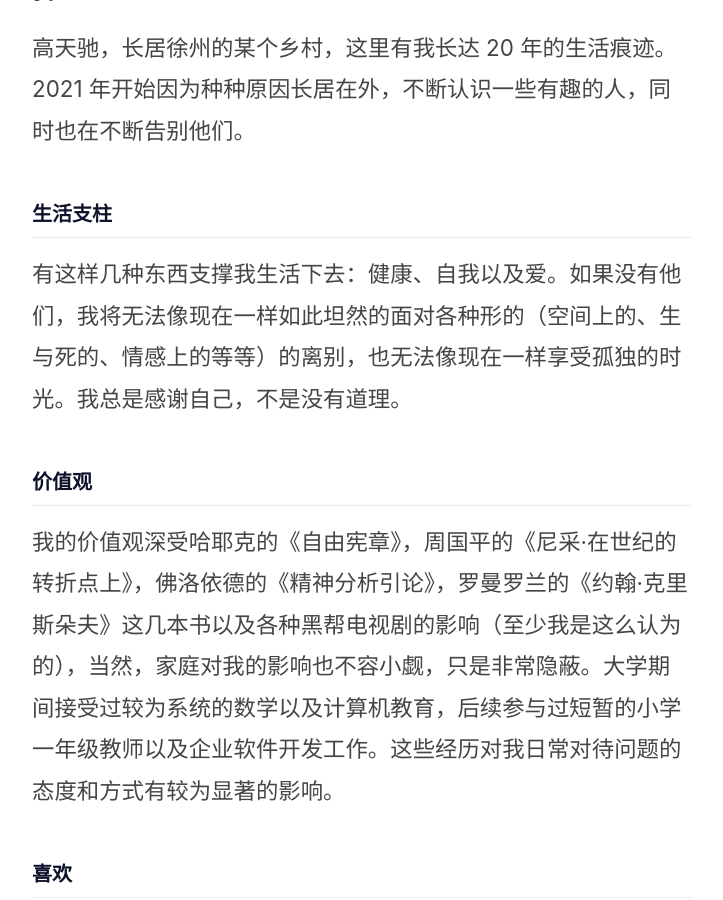
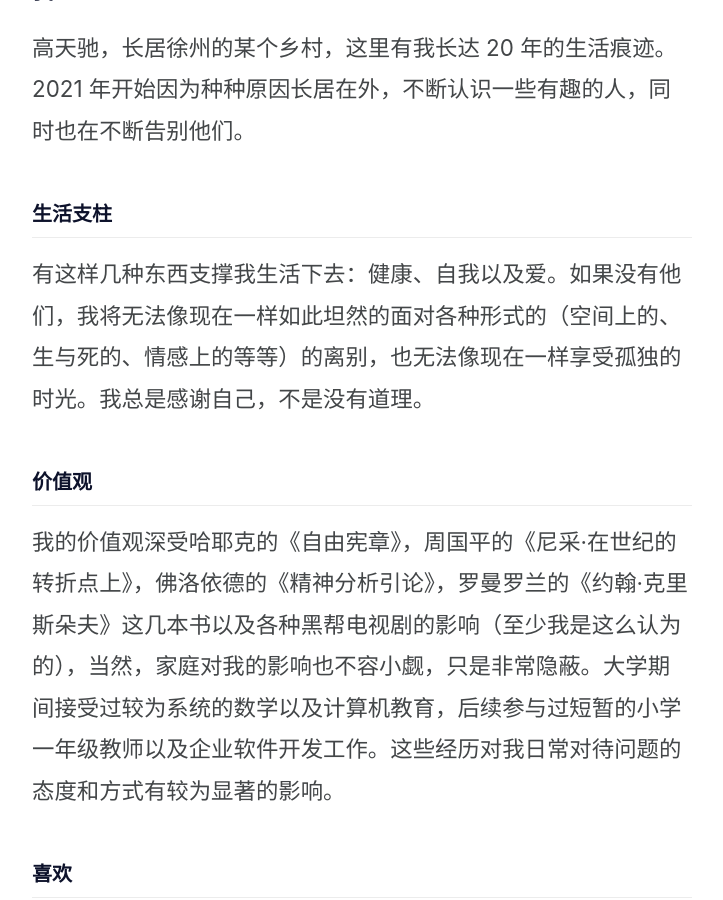
Before and after one commit to gaotianchi/gaotianchi.github.io, a Jekyll site: the page built from about.md, in a window 1280 px wide and 900 px high, scrolled down 317 px. Shown: the whole window, without its empty margins (278-1001 px from the left). Built offline with Jekyll 4.4.1, drawn with Linux system fonts in a browser that asks for light colours.

Commit message:
vault backup: 2025-08-08 20:46:43

```diff
--- a/about.md
+++ b/about.md
@@ -14,7 +14,7 @@
 
 ### 生活支柱
 
-有这样几种东西支撑我生活下去：健康、自我以及爱。如果没有他们，我将无法像现在一样如此坦然的面对各种形的（空间上的、生与死的、情感上的等等）的离别，也无法像现在一样享受孤独的时光。我总是感谢自己，不是没有道理。
+有这样几种东西支撑我生活下去：健康、自我以及爱。如果没有他们，我将无法像现在一样如此坦然的面对各种形式的（空间上的、生与死的、情感上的等等）的离别，也无法像现在一样享受孤独的时光。我总是感谢自己，不是没有道理。
 
 ### 价值观
 
```
Also changed, not shown: other parts of about.md (+1 -1 lines).
